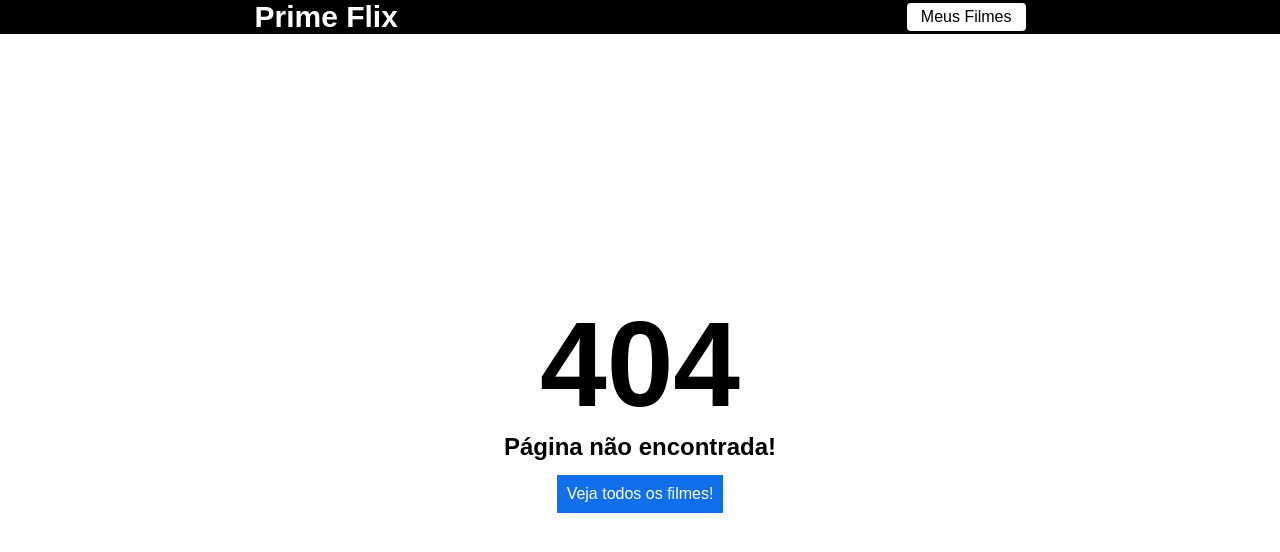
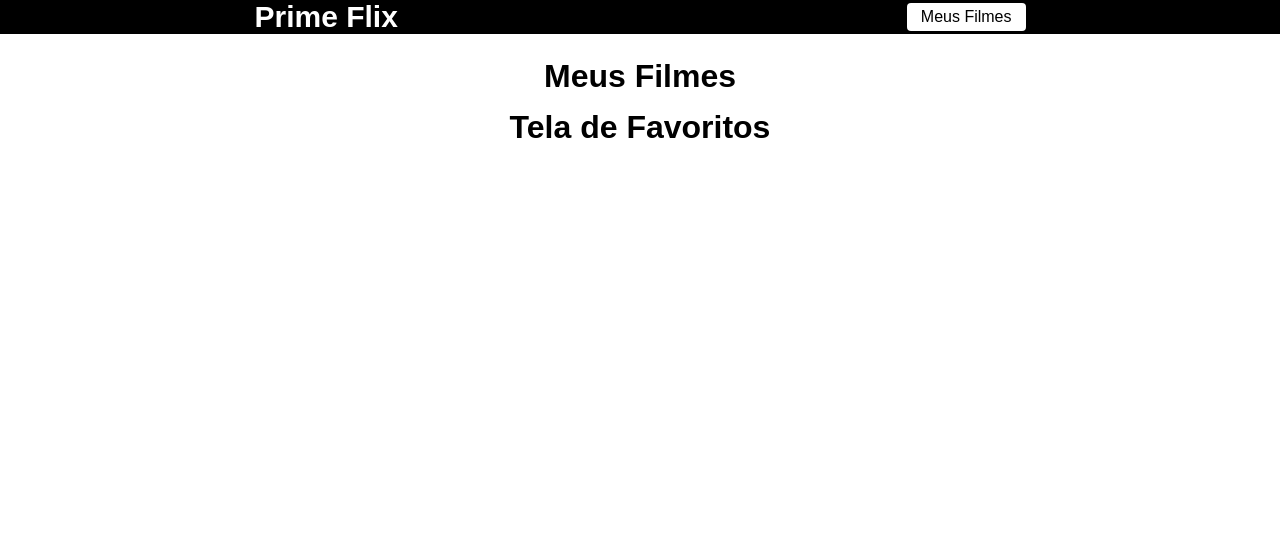
Before and after one commit to ricardomoura1979/prime, a React (Create React App) app: page /favoritos in a window 1280 px wide. Before the commit this address had no page. Shown: the top 552 px of the page. Built offline with nearby package versions, Linux system fonts and the light colour scheme.

Commit message:
created favourites page

```diff
--- /dev/null
+++ b/src/pages/Favoritos/favoritos.css
@@ -0,0 +1,38 @@
+.meus-filmes{
+  margin-top: 24px;
+  display: flex;
+  flex-direction: column;
+  align-items: center;
+}
+
+.meus-filmes h1{
+  margin-bottom: 14px;
+}
+.meus-filmes span{
+  font-size: 18px;
+
+}
+
+.meus-filmes ul {
+  width: 720px;
+}
+
+.meus-filmes ul li {
+    list-style: none;
+    display: flex;
+    justify-content: space-between;
+    align-items: center;
+    margin-bottom: 14px;
+}
+
+.meus-filmes div{
+  display: flex;
+  justify-content: center;
+  align-items: center;
+}
+
+.meus-filmes div a{
+  text-decoration: none;
+  color: #116feb;
+  margin-right: 14px;
+}
--- /dev/null
+++ b/src/pages/Favoritos/index.js
@@ -0,0 +1,35 @@
+import './favoritos.css';
+import { useEffect, useState } from 'react';
+import { Link } from 'react-router-dom'
+
+
+
+export default function Favoritos() {
+  const [filmes, setFilmes] = useState([]);
+  useEffect(() => {
+    const minhaLista = localStorage.getItem("@primeflix");
+    setFilmes(JSON.parse(minhaLista) || [])
+  }, [])
+
+
+  return (
+    <div className="meus-filmes">
+      <h1>Meus Filmes</h1>
+      <ul>
+        {filmes.map((item) => {
+          return (
+            <li key={item.id}>
+              <span>{item.title}
+              </span>
+              <div>
+                < Link to={`/filme/${item.id}`}> Ver Detalhes </Link>
+                <button>Excluir</button>
+              </div>
+            </li>
+          )
+        })}
+      </ul>
+      <h1>Tela de Favoritos</h1>
+    </div>
+  )
+}
--- a/src/routes.js
+++ b/src/routes.js
@@ -1,8 +1,13 @@
 import { BrowserRouter, Routes, Route} from 'react-router-dom';
 import Home from './pages/Home';
 import Filme from './pages/Filme';
+import Favoritos from './pages/Favoritos';
 import Header from './components/Header';
-import Erro from './pages/Erro'
+import Erro from './pages/Erro';
+
+
+
+
 function RoutesApp() {
   return(
     <BrowserRouter>
@@ -11,6 +16,7 @@ function RoutesApp() {
       <Route path="/" element={ <Home/> } />
 
       <Route path="/filme/:id" element={ <Filme/> } />
+      <Route path="/favoritos" element={ <Favoritos/> } />
 
       <Route path="*" element={<Erro/>}/>
 
```
